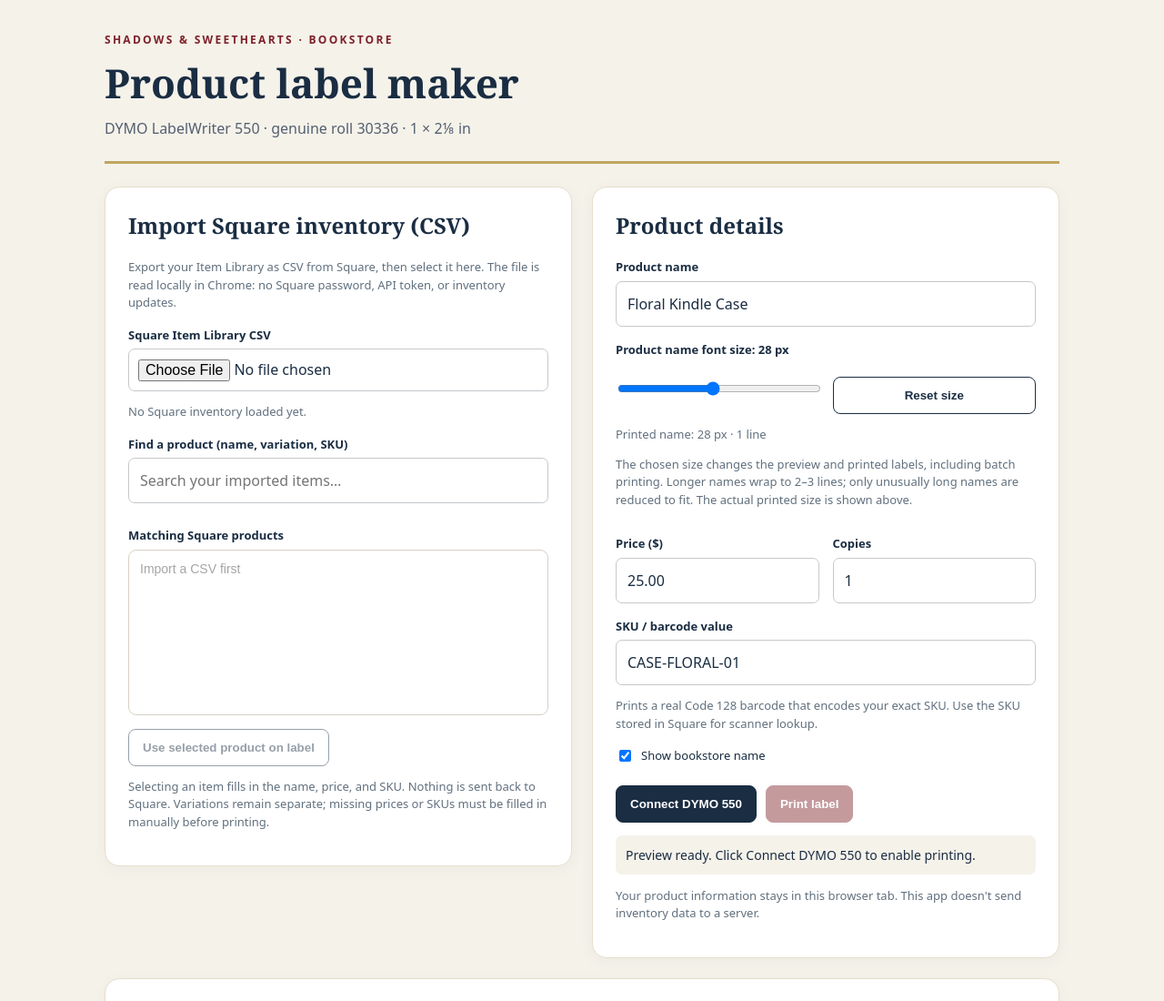
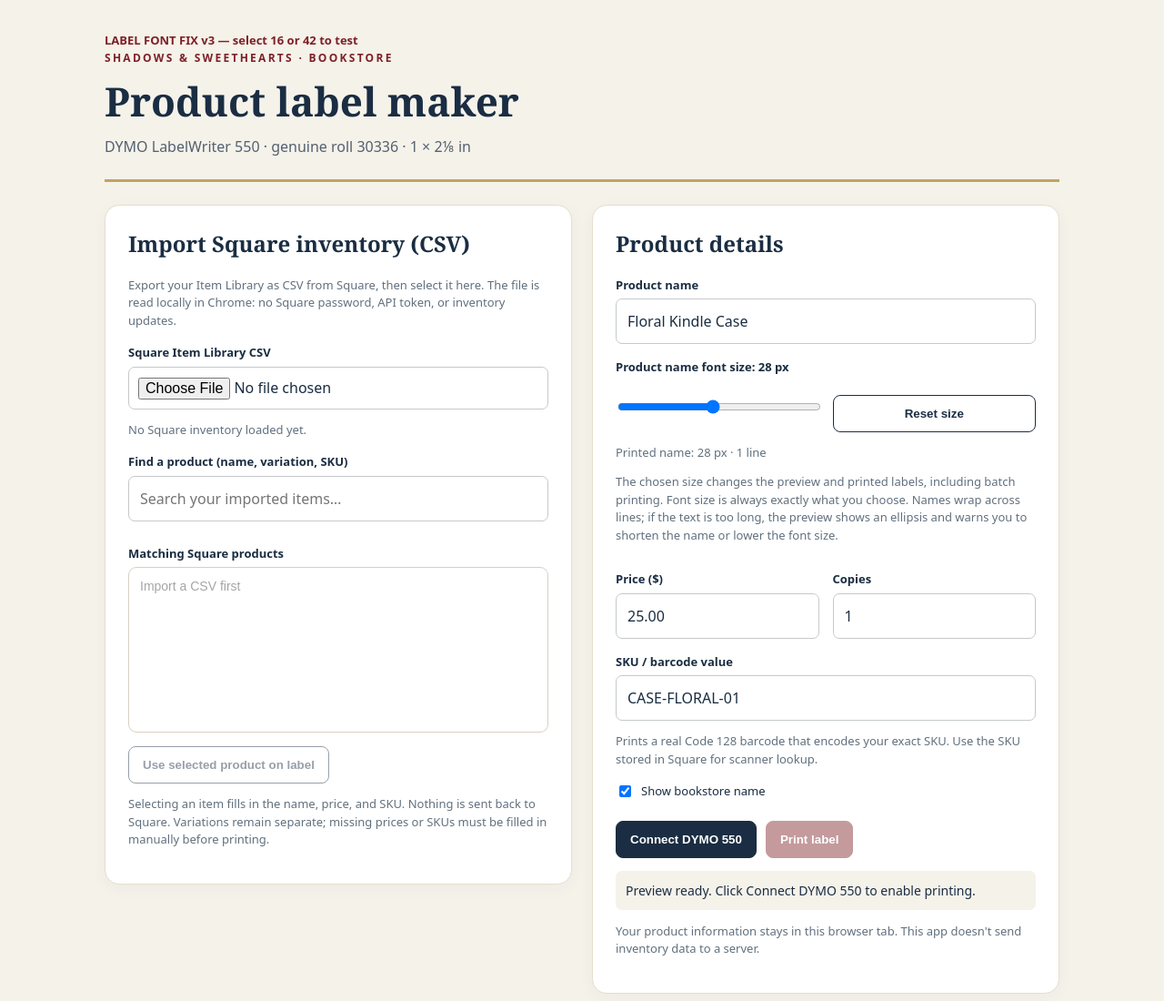
Before and after one commit to akselay818/shadows-dymo-labels, a website built with Vite: page index.html in a window 1280 px wide. Shown: the top 1100 px of the page at 91% size. Built offline with nearby package versions, Linux system fonts and the light colour scheme; what jsbarcode would draw is missing.

Commit message:
Add files via upload

```diff
--- a/index.html
+++ b/index.html
@@ -1,7 +1,7 @@
 <!doctype html>
 <html lang="en"><head><meta charset="UTF-8"/><meta name="viewport" content="width=device-width,initial-scale=1"/><meta name="theme-color" content="#c2a460"/><title>Shadows & Sweethearts · Label Maker</title></head>
 <body><div id="app">
-<header><div class="eyebrow">SHADOWS & SWEETHEARTS · BOOKSTORE</div><h1>Product label maker</h1><p>DYMO LabelWriter 550 · genuine roll 30336 · 1 × 2⅛ in</p></header>
+<header><p class="hint" style="font-weight:700;color:#7d2128">LABEL FONT FIX v3 — select 16 or 42 to test</p><div class="eyebrow">SHADOWS & SWEETHEARTS · BOOKSTORE</div><h1>Product label maker</h1><p>DYMO LabelWriter 550 · genuine roll 30336 · 1 × 2⅛ in</p></header>
 <main><section class="panel"><h2>Import Square inventory (CSV)</h2>
 <p class="hint">Export your Item Library as CSV from Square, then select it here. The file is read locally in Chrome: no Square password, API token, or inventory updates.</p>
 <label for="squareFile">Square Item Library CSV</label><input id="squareFile" type="file" accept=".csv,text/csv"/>
@@ -13,7 +13,7 @@
 </section><section class="panel"><h2>Product details</h2><label for="name">Product name</label><input id="name" maxlength="100" value="Floral Kindle Case"/>
 <div class="font-control"><label for="nameFontSize">Product name font size: <output id="nameFontValue" for="nameFontSize">28</output> px</label>
 <div class="twocol"><input id="nameFontSize" type="range" min="16" max="42" value="28" step="1" aria-describedby="nameFontHelp"/><button id="resetNameFont" type="button" class="outline">Reset size</button></div>
-<p id="nameFontActual" class="hint" role="status" aria-live="polite">Printed name: 28 px</p><p id="nameFontHelp" class="hint">The chosen size changes the preview and printed labels, including batch printing. Longer names wrap to 2–3 lines; only unusually long names are reduced to fit. The actual printed size is shown above.</p></div>
+<p id="nameFontActual" class="hint" role="status" aria-live="polite">Printed name: 28 px</p><p id="nameFontHelp" class="hint">The chosen size changes the preview and printed labels, including batch printing. Font size is always exactly what you choose. Names wrap across lines; if the text is too long, the preview shows an ellipsis and warns you to shorten the name or lower the font size.</p></div>
 <div class="twocol"><div><label for="price">Price ($)</label><input id="price" type="number" min="0" step="0.01" value="25.00"/></div><div><label for="qty">Copies</label><input id="qty" type="number" min="1" max="20" step="1" value="1"/></div></div>
 <label for="sku">SKU / barcode value</label><input id="sku" maxlength="32" value="CASE-FLORAL-01"/><p class="hint">Prints a real Code 128 barcode that encodes your exact SKU. Use the SKU stored in Square for scanner lookup.</p>
 <label class="check"><input id="brand" type="checkbox" checked/> Show bookstore name</label>
```
